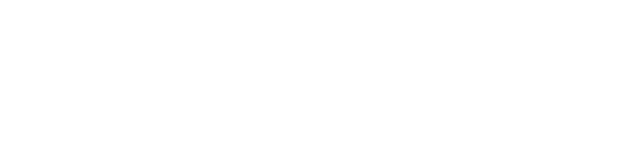
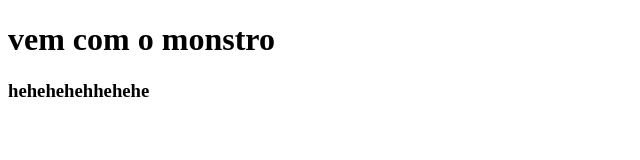
Before and after one commit to Lukinhas25Sx/codespaces-blank, a plain HTML site: page Lukinhas25Sx/index.html in a window 1280 px wide. Shown: the whole page, without its empty margins (0-640 px from the left). Drawn offline with Linux system fonts and the light colour scheme.

Commit message:
Lukinhas25Sx

```diff
--- a/Lukinhas25Sx/index.html
+++ b/Lukinhas25Sx/index.html
@@ -4,9 +4,10 @@
   <meta charset="UTF-8">
   <meta http-equiv="X-UA-Compatible" content="IE=edge">
   <meta name="viewport" content="width=device-width, initial-scale=1.0">
-  <title>Document</title>
+  <title>É nois quebrada</title>
 </head>
 <body>
-
+  <h1>vem com o monstro</h1>
+  <h3>hehehehehhehehe</h3>
 </body>
 </html>
```
